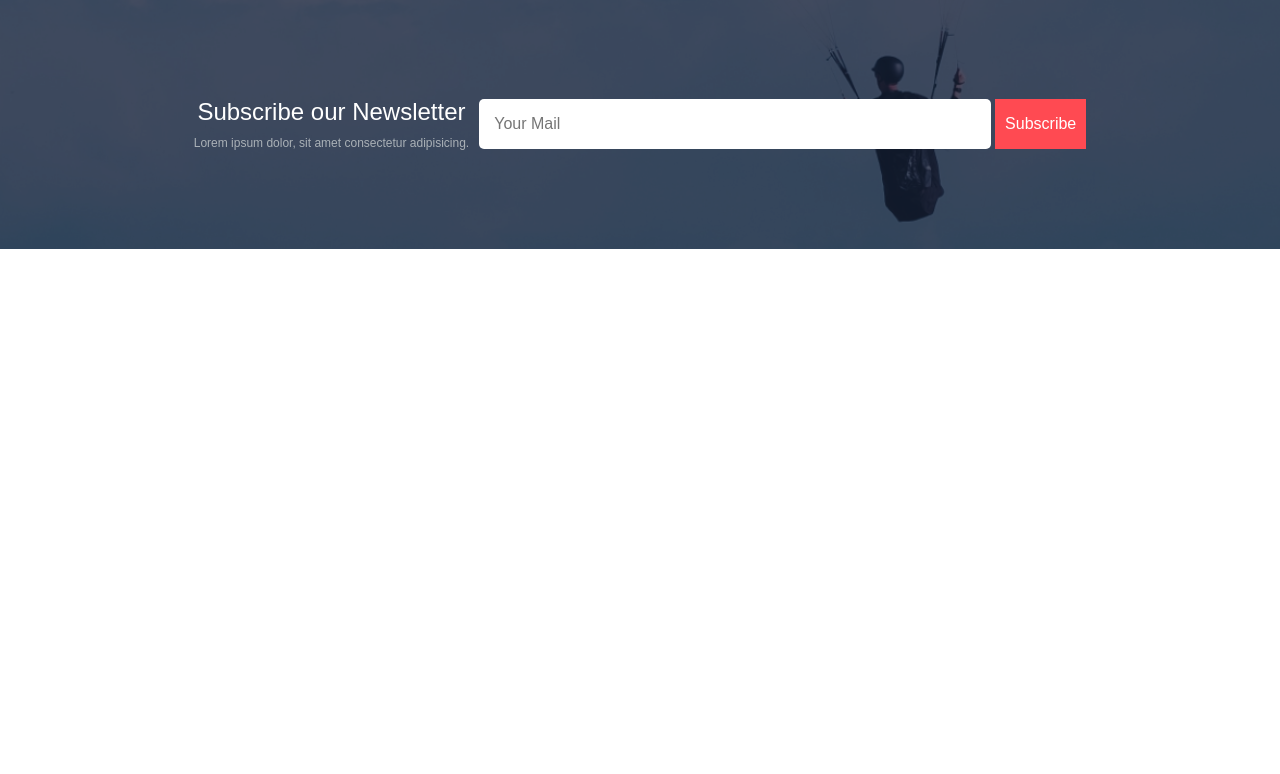
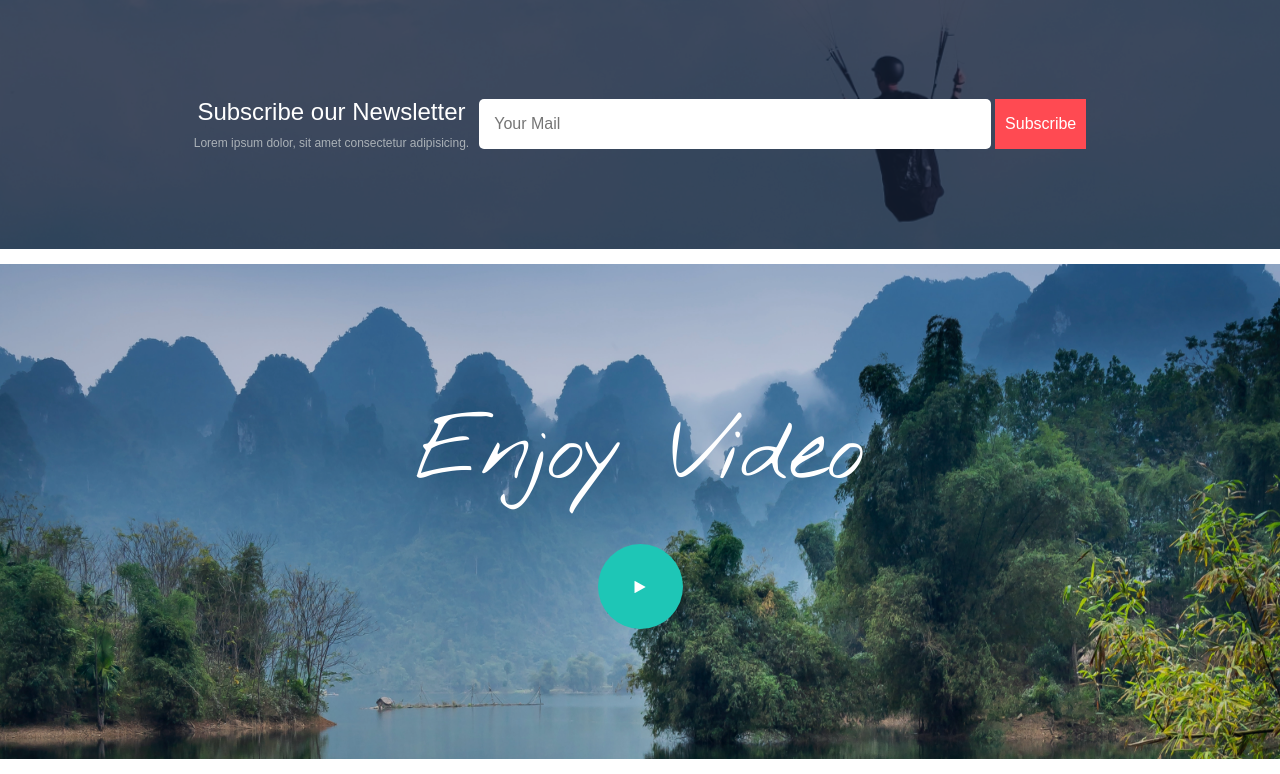
Before and after one commit to shayan881/template_project, a PHP site: page / in a window 1280 px wide. Shown: the part 1940-2714 px from the top of the page. Before the commit the page ends 2189 px from the top, so only its background shows below. Run offline with PHP 8.4, Linux system fonts and the light colour scheme.

Commit message:
session 64

```diff
--- a/third_project/css/style.css
+++ b/third_project/css/style.css
@@ -341,3 +341,62 @@ article img {
     cursor: pointer;
     text-align: center;
 }
+
+
+.video {
+    background-image: url('../images/video.png');
+    background-size: 100% 100%;
+    background-repeat: no-repeat;
+    background-position: center center;
+    padding: 130px 0;
+    margin: 15px 0;
+    width: 100%;
+    position: relative;
+}
+
+.video:before {
+    content: '';
+    position: absolute;
+    background-color: #040E27;
+    top: 0;
+    left: 0;
+    width: 100%;
+    height: 100%;
+    opacity: .2;
+    z-index: 1;
+}
+
+.video-container {
+    justify-content: center;
+    align-items: center;
+    flex-direction: column;
+    position: relative;
+    z-index: 100;
+}
+
+.video-container h3 {
+    font-family: "Nothing You Could Do", cursive;
+    font-weight: 400;
+    font-size: 7vw;
+    color: #fff;
+    margin-bottom: 30px;
+}
+
+.video-button {
+    width: 85px;
+    height: 85px;
+    border-radius: 50%;
+    background-color: #1ec6b6;
+    justify-content: center;
+    align-items: center;
+    transition: background .5s;
+    cursor: pointer;
+}
+
+.video-button a {
+    color: white;
+}
+
+.video-button:hover {
+    background-color: #FF4A52;
+}
--- a/third_project/index.html
+++ b/third_project/index.html
@@ -133,6 +133,17 @@
                 </div>
             </div>
         </section>
+
+        <section class="video">
+            <div class="video-container d-flex">
+                <h3>Enjoy Video</h3>
+                <div class="video-button d-flex">
+                    <a href="#">
+                        <i class="fa fa-play"></i>
+                    </a>
+                </div>
+            </div>
+        </section>
     </main>
     <footer></footer>
 
```
